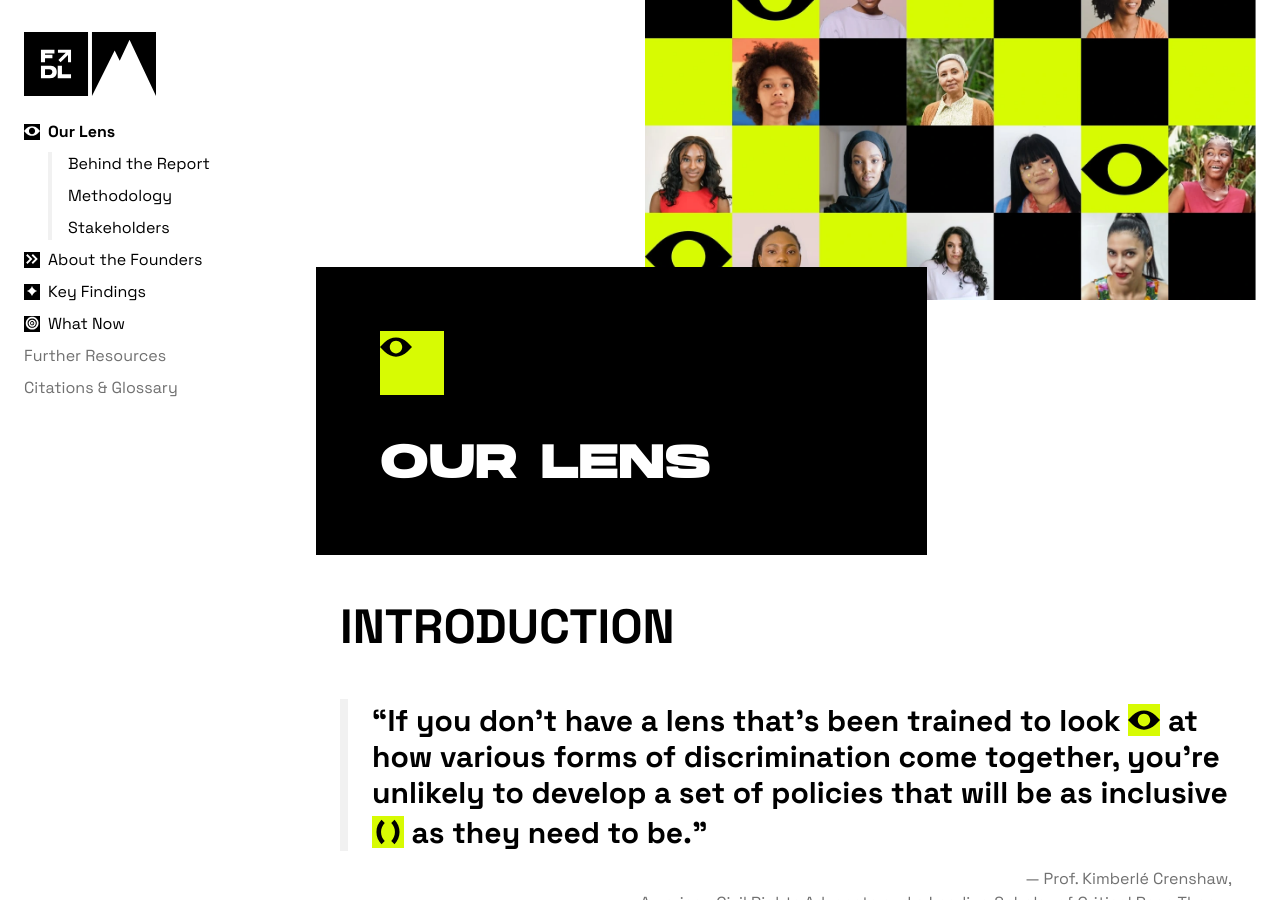
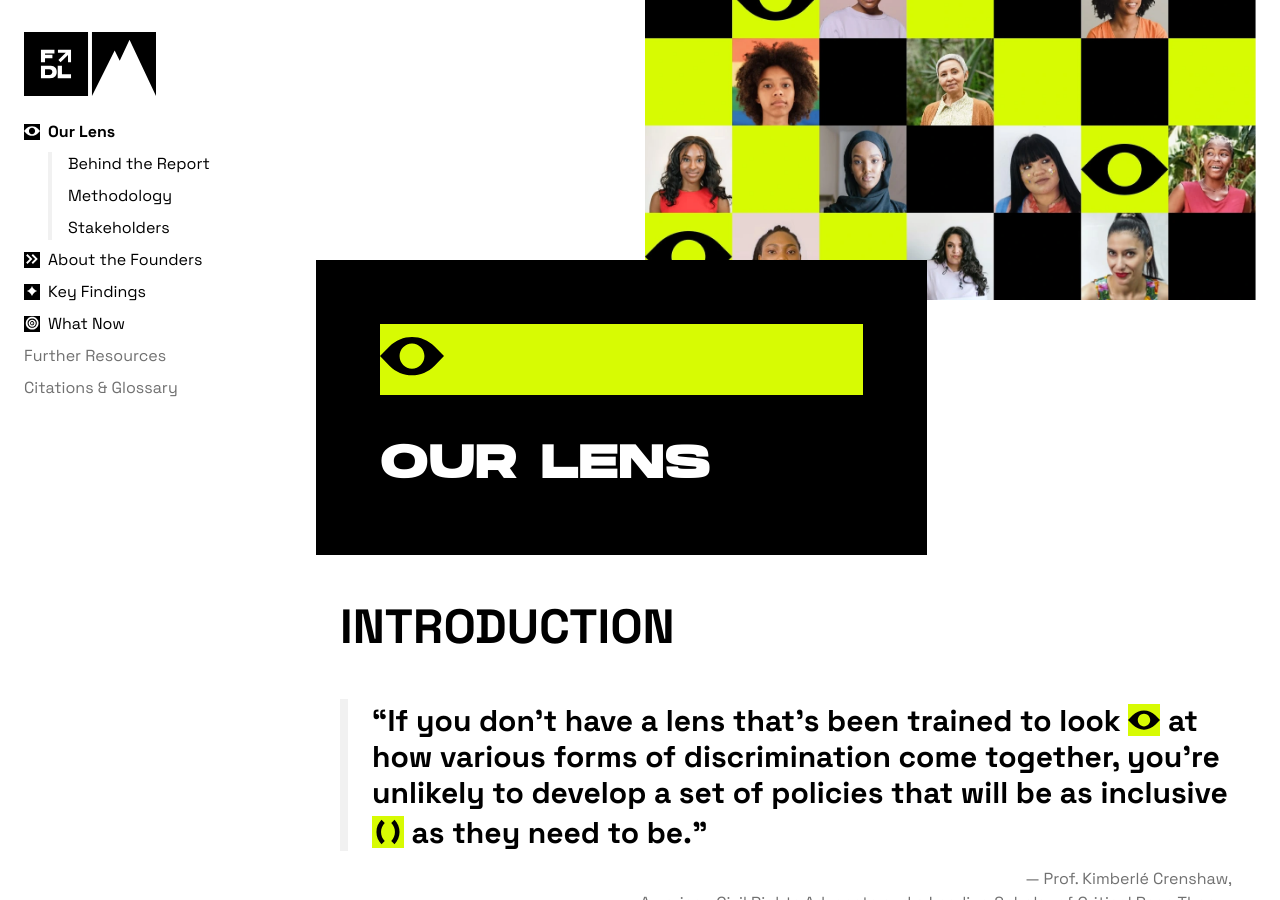
Before and after one commit to Founderland/Report, a Jekyll site: the page built from index.html, in a window 1280 px wide and 900 px high, scrolled down 1043 px. Built offline with Jekyll 4.4.1, drawn with Linux system fonts in a browser that asks for light colours.

Commit message:
symbol section head adjustments

```diff
--- a/assets/styles/output.css
+++ b/assets/styles/output.css
@@ -1225,6 +1225,8 @@ figcaption {
   background-size: contain;
 }
 
+/* symbols inside components */
+
 blockquote .symbol {
   position: relative;
   top: 1px;
@@ -1245,6 +1247,12 @@ nav .symbol::after {
 nav .symbol::after {
   position: relative;
   top: -2px;
+}
+
+.section-head .symbol,
+.section-head .symbol:after {
+  width: 48px;
+  height: 48px;
 }
 
 @media (min-width: 1024px) {
@@ -1257,7 +1265,15 @@ nav .symbol::after {
   blockquote .symbol {
     top: 5px;
   }
-}
+
+  .section-head .symbol,
+    .section-head .symbol:after {
+    width: 64px;
+    height: 64px;
+  }
+}
+
+/* symbol image backgrounds */
 
 .Warmth::after {
   background-image: url('../images/symb/Warmth.svg');
@@ -1695,11 +1711,6 @@ nav.active {
   padding: 3rem;
 }
 
-.section-head .symbol-wrapper {
-  width: 48px;
-  height: 48px;
-}
-
 .section-head .symbol {
   width: 100%;
   height: 100%;
@@ -1728,11 +1739,6 @@ nav.active {
     bottom: 0;
     padding: 4rem;
   }
-
-  .section-head .symbol-wrapper {
-    width: 64px;
-    height: 64px;
-  }
 }
 
 /* #SECTION COLORS */
```
Also changed, not shown: assets/styles/input.css (+13 -8 lines).
